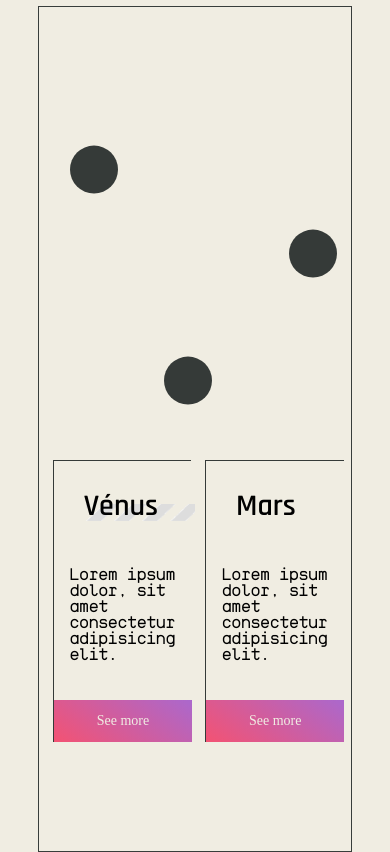
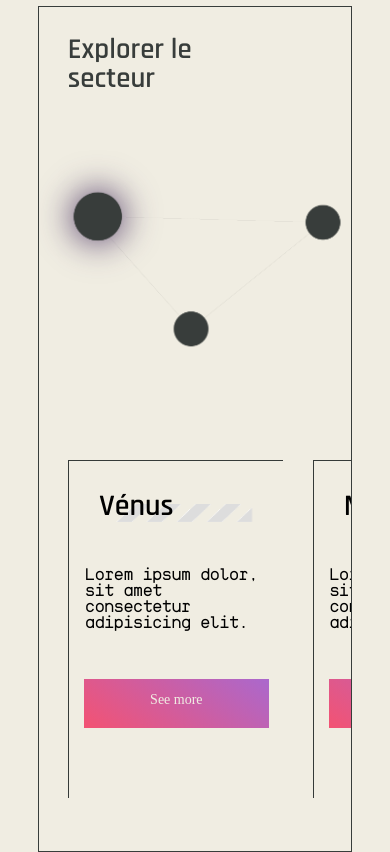
Before and after one commit to Paulehair/bbh_project, a PHP site: page / in a window 390 px wide. Shown: the part 90-942 px from the top of the page. Run offline with PHP 8.4, Linux system fonts and the light colour scheme; some libraries are stand-ins or nearby versions.

Commit message:
responsive map done

```diff
--- a/assets/js/main.js
+++ b/assets/js/main.js
@@ -1,9 +1,7 @@
 const ui = {
-  planets: document.querySelectorAll('.t'),
   cards: document.querySelectorAll('.Card_slider_ctnr'),
-  card: document.querySelectorAll('.Card'),
-  expNav: document.querySelector('#roll'),
-  menu: document.querySelector('.Header_nav_box_menu')
+  menu: document.querySelector('.Header_nav_box_menu'),
+  img: document.querySelector('.Map_img')
 }
 
 const style = {
@@ -11,8 +9,8 @@ const style = {
 }
 
 // FLOAT ANIM
-TweenMax.to(ui.planets, 4, {
-  y: 20,
+TweenMax.to(ui.img, 4, {
+  y: 30,
   yoyo: true,
   repeat: -1
 });
@@ -20,20 +18,6 @@ TweenMax.to(ui.planets, 4, {
 // MAP
 for (let i = 0; i < ui.cards.length; i++) {
   ui.cards[i].addEventListener('click', () => {
-    for (let a = 0; a < ui.planets.length; a++) {
-      if (ui.cards[i].dataset.planet ===  ui.planets[a].dataset.planet) {
-
-        ui.planets[a].style.boxShadow = style.boxShad;
-        ui.planets[a].style.width = "4em";
-        ui.planets[a].style.height = "4em";
-
-      } else if (ui.planets[a].style.boxShadow = style.boxShad) {
-
-        ui.planets[a].style.boxShadow = "";
-        ui.planets[a].style.width = "3em";
-        ui.planets[a].style.height = "3em";
-
-      }
-    }
+    ui.img.setAttribute("src", "assets/img/p" + i + ".png");
   });
 }
--- a/assets/scss/components/_card.scss
+++ b/assets/scss/components/_card.scss
@@ -5,7 +5,8 @@
   overflow-x: scroll;
 
   &_slider {
-    width: 110%;
+    width: 235%;
+    height: 95%;
     display: flex;
 
     &_ctnr {
@@ -15,19 +16,20 @@
       margin: 0 0 0 4%;
 
       &_title {
+        position: relative;
         padding: 1em;
         font-family: $radjhani;
         font-size: 30px;
 
         &:after {
           content: "";
-          background: url("../img/traits.png") no-repeat;
+          background: url(../img/traits.png) no-repeat;
           background-size: cover;
           position: absolute;
-          top: 70.4%;
+          top: 47.4%;
           left: 22%;
-          width: 28%;
-          height: 2%;
+          width: 65%;
+          height: 20%;
           z-index: -1;
         }
       }
--- a/assets/scss/components/_map.scss
+++ b/assets/scss/components/_map.scss
@@ -3,35 +3,32 @@
   width: 100%;
   height: 50%;
 
-  &_planet {
-    &_0 {
-      position: absolute;
-      top: 30%;
-      left: 10%;
-      background: $blackPlanet;
-      border-radius: 100px;
-      width: 3em;
-      height: 3em;
+  &_title {
+    color: $darkgrey;
+    font-family: $radjhani;
+    font-size: 1.8em;
+    width: 40%;
+    padding: 1em;
+  }
+
+  &_img {
+    object-fit: contain;
+    width: 31em;
+    margin: 0 0 0 -5em;
+
+    @include breakpoint(tablet) {
+      margin: 0 0 0 -1em;
+      width: 40em;
     }
 
-    &_1 {
-      position: absolute;
-      top: 80%;
-      left: 40%;
-      background: $blackPlanet;
-      border-radius: 100px;
-      width: 3em;
-      height: 3em;
+    @include breakpoint(laptop) {
+      margin: 0 0 0 2em;
+      width: 50em;
     }
 
-    &_2 {
-      position: absolute;
-      top: 50%;
-      left: 80%;
-      background: $blackPlanet;
-      border-radius: 100px;
-      width: 3em;
-      height: 3em;
+    @include breakpoint(desktop) {
+      margin: 0 0 0 8em;
+      width: 60em;
     }
   }
 }
--- a/assets/scss/global/_variables.scss
+++ b/assets/scss/global/_variables.scss
@@ -4,7 +4,7 @@ $white: #f0ece1;
 $red: #f52f57;
 $darkgrey: #383d3b;
 $purple: #9649cb;
-$boxShad: 0 0 80px rgba(56, 30, 85, 1);
+$boxShad: 0 0 80px #381e55;
 $blackPlanet: rgba(53, 58, 56, 1);
 $fontCall: 14px;
 $fontP: 16px;
--- a/assets/scss/style.css
+++ b/assets/scss/style.css
@@ -232,34 +232,39 @@ table {
   height: 50%;
 }
 
-.Map_planet_0 {
-  position: absolute;
-  top: 30%;
-  left: 10%;
-  background: #353a38;
-  border-radius: 100px;
-  width: 3em;
-  height: 3em;
+.Map_title {
+  color: #383d3b;
+  font-family: "rajdhanisemibold";
+  font-size: 1.8em;
+  width: 40%;
+  padding: 1em;
 }
 
-.Map_planet_1 {
-  position: absolute;
-  top: 80%;
-  left: 40%;
-  background: #353a38;
-  border-radius: 100px;
-  width: 3em;
-  height: 3em;
+.Map_img {
+  object-fit: contain;
+  width: 31em;
+  margin: 0 0 0 -5em;
 }
 
-.Map_planet_2 {
-  position: absolute;
-  top: 50%;
-  left: 80%;
-  background: #353a38;
-  border-radius: 100px;
-  width: 3em;
-  height: 3em;
+@media (min-width: 768px) {
+  .Map_img {
+    margin: 0 0 0 -1em;
+    width: 40em;
+  }
+}
+
+@media (min-width: 1024px) {
+  .Map_img {
+    margin: 0 0 0 2em;
+    width: 50em;
+  }
+}
+
+@media (min-width: 1440px) {
+  .Map_img {
+    margin: 0 0 0 8em;
+    width: 60em;
+  }
 }
 
 .Card {
@@ -270,7 +275,8 @@ table {
 }
 
 .Card_slider {
-  width: 110%;
+  width: 235%;
+  height: 95%;
   display: flex;
 }
 
@@ -282,6 +288,7 @@ table {
 }
 
 .Card_slider_ctnr_title {
+  position: relative;
   padding: 1em;
   font-family: "rajdhanisemibold";
   font-size: 30px;
@@ -289,13 +296,13 @@ table {
 
 .Card_slider_ctnr_title:after {
   content: "";
-  background: url("../img/traits.png") no-repeat;
+  background: url(../img/traits.png) no-repeat;
   background-size: cover;
   position: absolute;
-  top: 70.4%;
+  top: 47.4%;
   left: 22%;
-  width: 28%;
-  height: 2%;
+  width: 65%;
+  height: 20%;
   z-index: -1;
 }
 
@@ -350,8 +357,4 @@ body {
 .boxShad {
   box-shadow: 0 0 80px #381e55;
 }
-
-.--bigger {
-  height: auto;
-}
 /*# sourceMappingURL=style.css.map */
--- a/assets/scss/style.scss
+++ b/assets/scss/style.scss
@@ -42,7 +42,3 @@ body {
 .boxShad {
   box-shadow: $boxShad;
 }
-
-.--bigger {
-  height: auto;
-}
--- a/index.html
+++ b/index.html
@@ -44,9 +44,8 @@
 
   <section class="container">
     <section class="Map">
-      <div data-planet="venus" class="Map_planet_0 t"></div>
-      <div data-planet="mars" class="Map_planet_1 t"></div>
-      <div data-planet="jupiter" class="Map_planet_2 t"></div>
+      <h2 class="Map_title">Explorer le secteur</h2>
+      <img src="assets/img/p0.png" alt="planets" class="Map_img" title="planets">
     </section>
 
     <section class="Card">
@@ -75,5 +74,4 @@
   <script src="https://cdnjs.cloudflare.com/ajax/libs/gsap/2.0.1/TweenMax.min.js"></script>
   <script src="./assets/js/main.js"></script>
 </body>
-
 </html>
```
Also changed, not shown: assets/img/p0.png (added), assets/img/p1.png (added), assets/img/p2.png (added), 1 other file.
